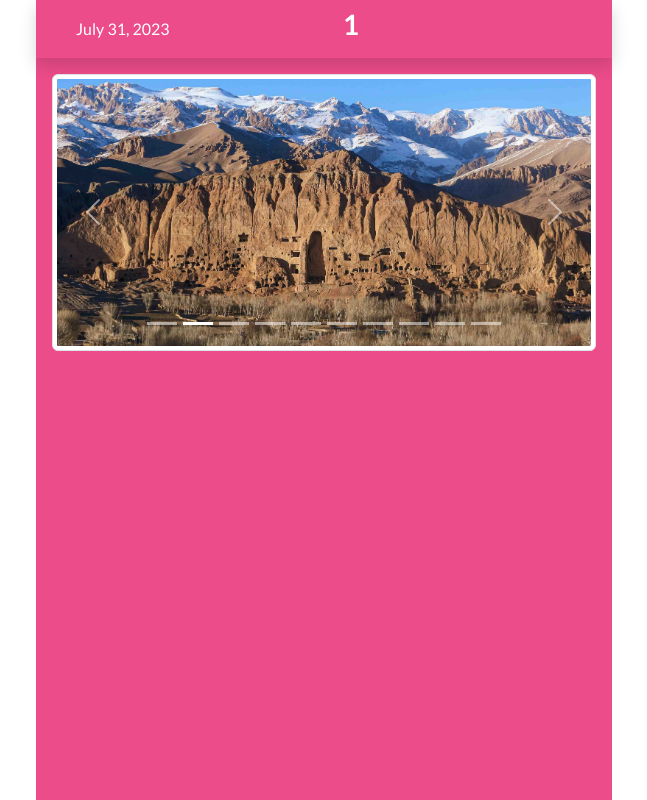
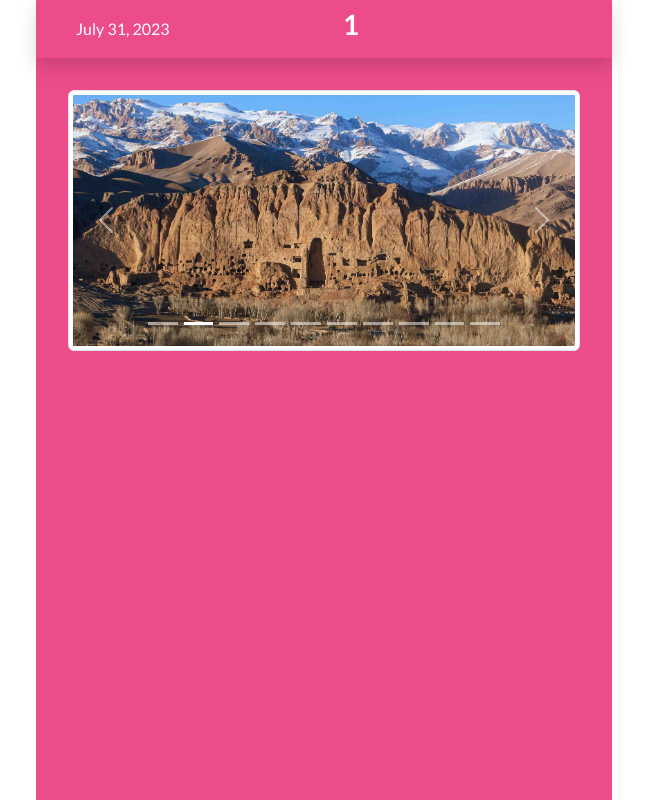
Before and after one commit to M-Anwar-Hussaini/Weather-Forecast, a React (Create React App) app: page /details/1 in a window 1280 px wide. Shown: the whole page, without its empty margins (316-963 px from the left). Built offline with nearby package versions, Linux system fonts and the light colour scheme; some icons are missing.

Commit message:
Enclose carousel inside a wrapper container

```diff
--- a/src/components/ProvinceHeader.jsx
+++ b/src/components/ProvinceHeader.jsx
@@ -2,6 +2,7 @@ import { Carousel } from 'react-bootstrap';
 
 export default function ProvinceHeader() {
   return (
+    <div className="p-3">
       <Carousel>
         {Array.from({ length: 10 }, (_, i) => i).map((i) => (
           <Carousel.Item key={`Afghanistan${i + 1}`}>
@@ -13,5 +14,6 @@ export default function ProvinceHeader() {
           </Carousel.Item>
         ))}
       </Carousel>
+    </div>
   );
 }
```
Lines whose indentation alone changed are shown as unchanged.
